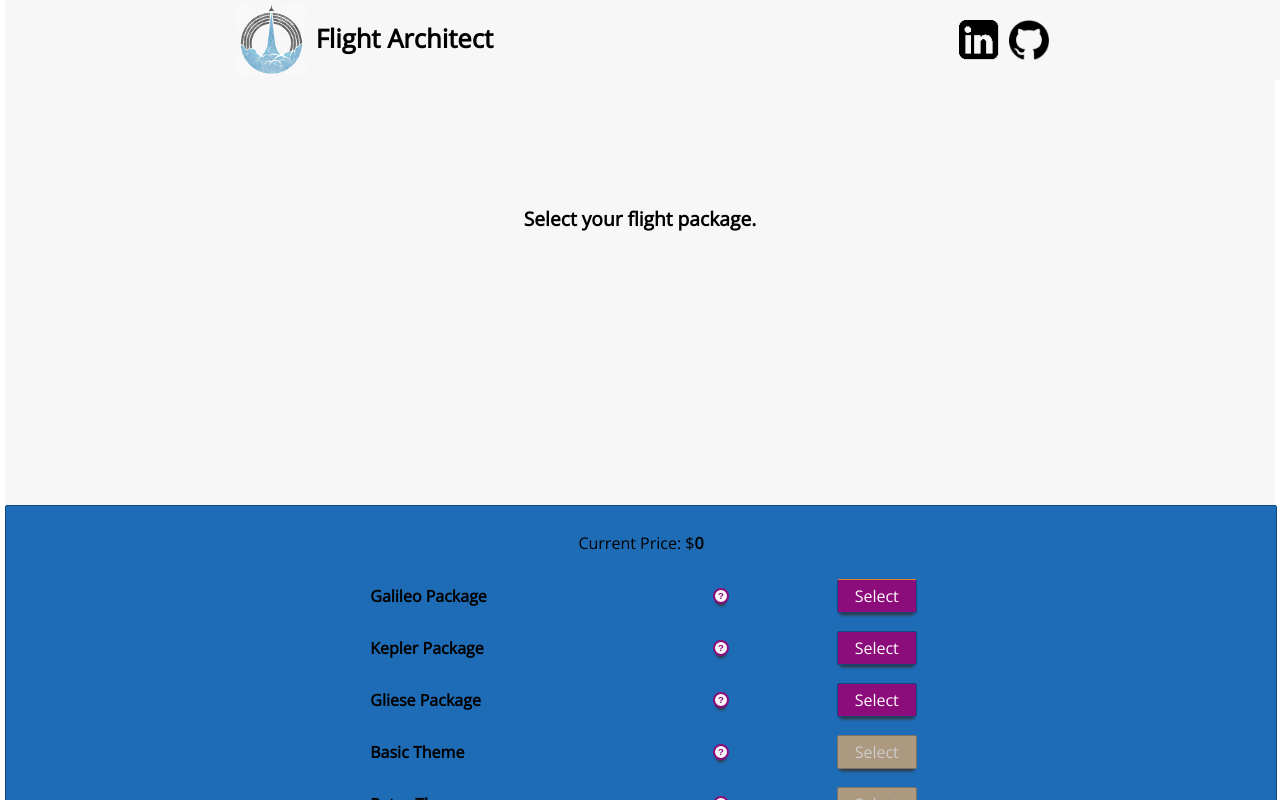
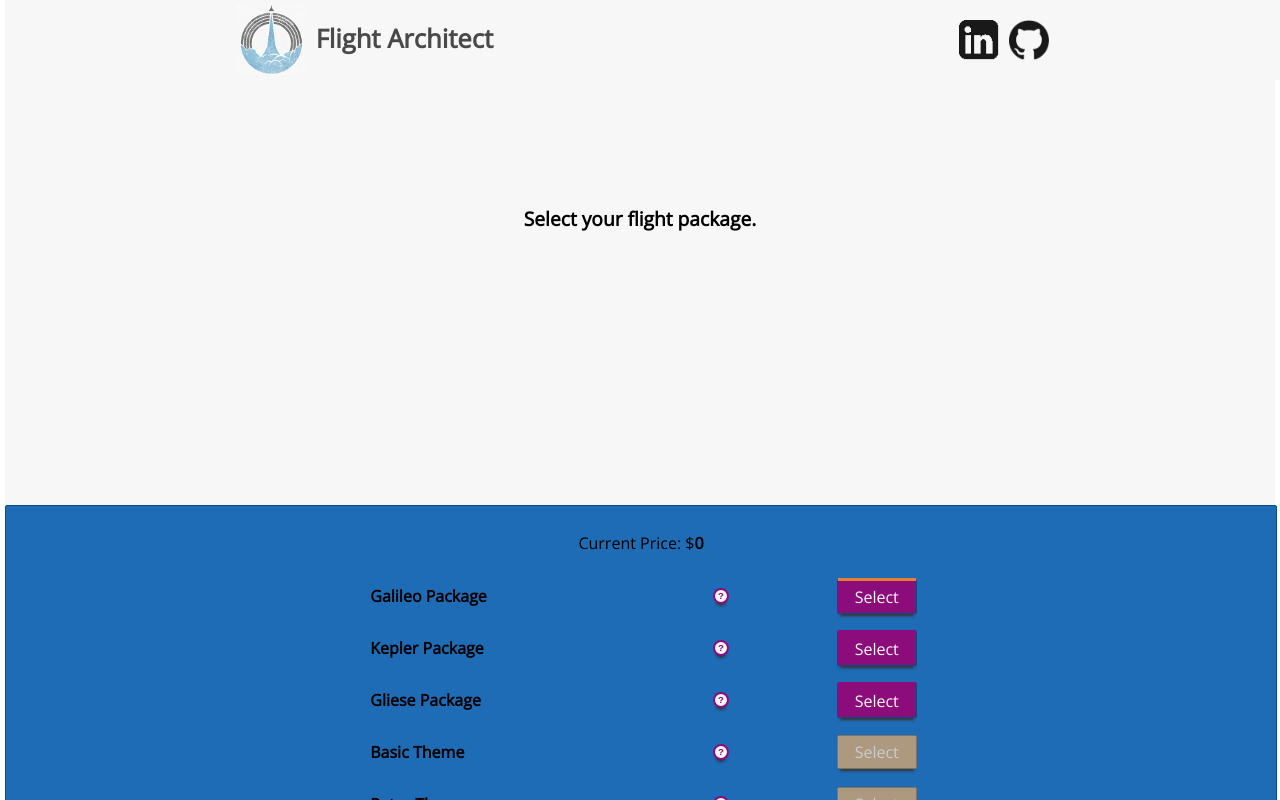
Before and after one commit to JonnyBeoulve/Flight-Architect, a React app: page / in a window 1280 px wide. In both pictures the pointer is over the button 876 px from the left and 596 px from the top of the page. Shown: the top 800 px of the page. Built offline with nearby package versions, Linux system fonts and the light colour scheme.

Commit message:
Minor styling update

```diff
--- a/package.json
+++ b/package.json
@@ -1,7 +1,7 @@
 {
   "name": "flight-architect",
   "description": "This React web app serves as an interactive element of my Flight website, allowing users to select a private spaceflight package and customize their capsule experience with a variety of selections prior to launch.",
-  "version": "0.9.2",
+  "version": "0.9.3",
   "private": true,
   "dependencies": {
     "aphrodite": "^2.1.1",
--- a/src/components/Flight/FlightControls/FlightControl/FlightControl.css
+++ b/src/components/Flight/FlightControls/FlightControl/FlightControl.css
@@ -14,7 +14,6 @@
     border: 1px solid #0e4981;
     cursor: pointer;
     outline: none;
-    transition-duration: 2s;
 }
 
 .FlightControl button:disabled {
@@ -66,16 +65,17 @@
 
 .FlightControl .Select {
     background-color: #8d0c7c;
+    border-top: 3px solid #8d0c7c;
     color: white;
     border-radius: 2px;
     -webkit-box-shadow: 0 5px 3px -3px #333;
 	-moz-box-shadow: 0 5px 3px -3px #333;
-	box-shadow: 0 5px 3px -3px #333;
+    box-shadow: 0 5px 3px -3px #333;
+    transition-duration: 1.5s;
 }
 
 .FlightControl .Select:hover  {
-    color: white;
-    border-top: 1px solid #e68134;
+    border-top: 3px solid #e68134;
 }
 
 .FlightControl .Select:active {
--- a/src/components/Layout/Header/Header.css
+++ b/src/components/Layout/Header/Header.css
@@ -18,6 +18,11 @@
     float: left;
     margin: 5px 0 5px 0;
     cursor: pointer;
+    opacity: 0.9;
+}
+
+.HeaderName img:hover {
+    opacity: 1;
 }
 
 .HeaderName h2 {
@@ -25,13 +30,24 @@
     margin-left: 10px;
     font-size: 1.6em;
     color: black;
+    opacity: 0.7;
+}
+
+.HeaderName h2:hover {
+    opacity: 1;
 }
 
 .HeaderLink {
     margin: 20px 5px 20px 5px;
     height: 40px;
     align-items: center;
+    opacity: 0.9;
 }
+
+.HeaderLink:hover {
+    opacity: 1;
+}
+
 
 @media only screen and (max-width: 479px) {
     .HeaderName h2 {
```
